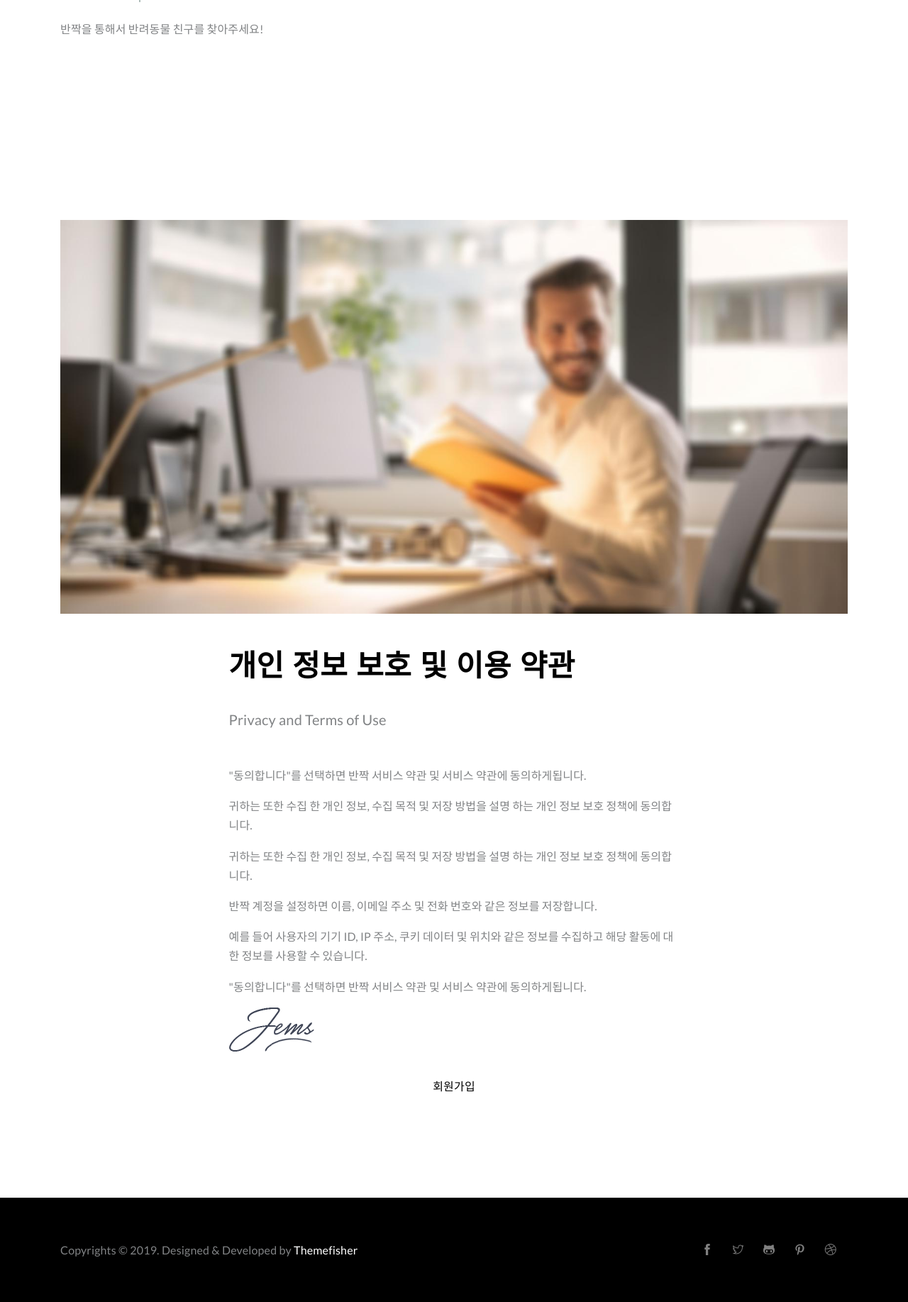
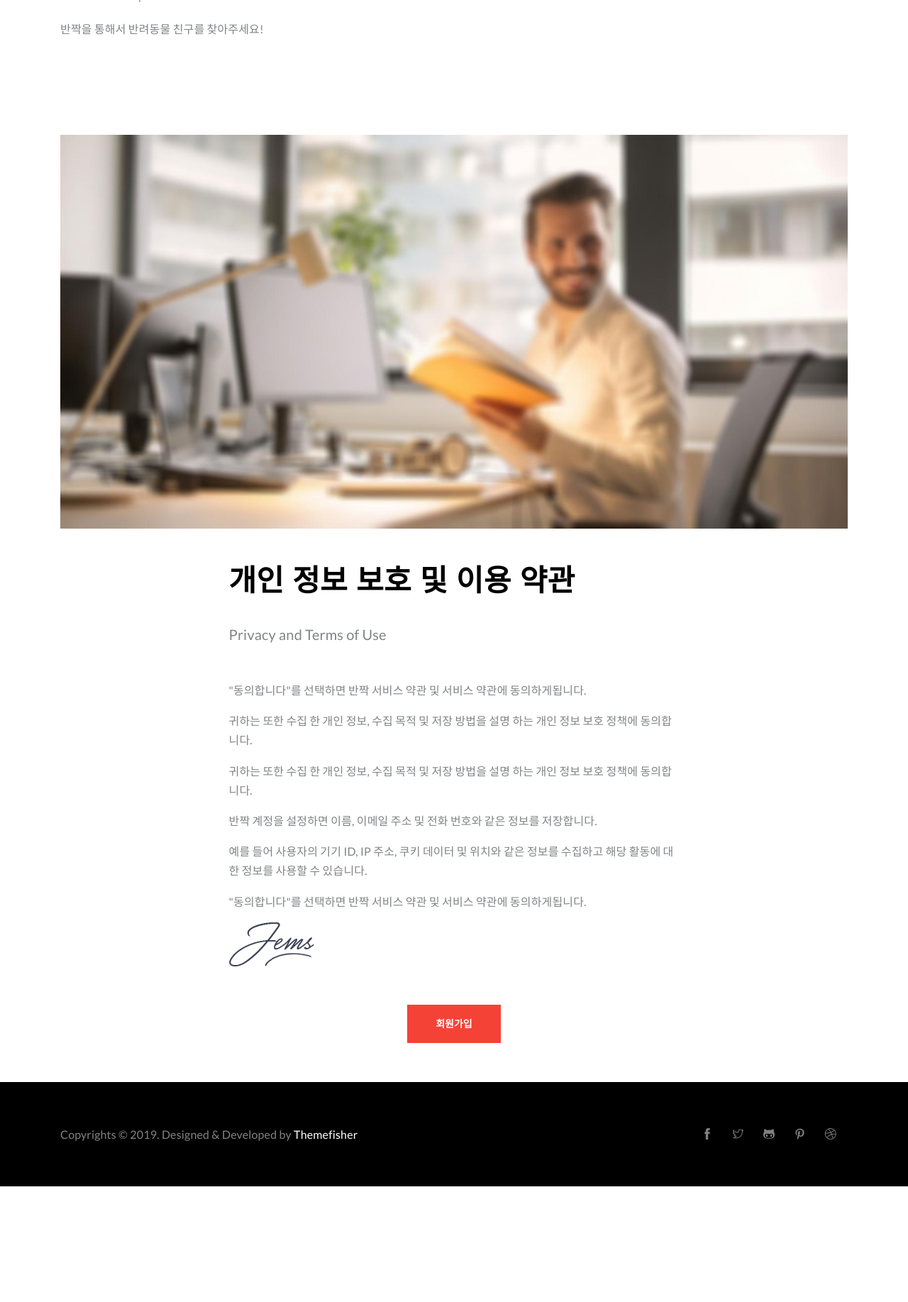
Before and after one commit to Handson-project-Team06/Pet_Matching, a Django app: page /before_sign_up/ in a window 1280 px wide. Shown: the part 340-2175 px from the top of the page at 71% size. After the commit the page ends 2012 px from the top, so only its background shows below. Run offline with Django 3.2, Linux system fonts and the light colour scheme; some libraries are stand-ins or nearby versions.

Commit message:
modify acccounts before sign up html file

```diff
--- a/accounts/templates/accounts/before_sign_up.html
+++ b/accounts/templates/accounts/before_sign_up.html
@@ -29,7 +29,6 @@
             <div class="collapse navbar-collapse" id="navbarsExample09">
                 <ul class="navbar-nav ml-auto">
                     <li class="nav-item  active"><a class="nav-link" href="{% url 'account:home' %}">Home</a></li>
-
                     <li class="nav-item dropdown">
                         <a class="nav-link dropdown-toggle" href="#" id="dropdown01" data-toggle="dropdown" aria-haspopup="true" aria-expanded="false">About</a>
                         <ul class="dropdown-menu" aria-labelledby="dropdown01">
@@ -37,7 +36,6 @@
                             <li><a class="dropdown-item" href="{% static '/about-us.html' %}">About Us</a></li>
                         </ul>
                     </li>
-
                     <li class="nav-item"><a class="nav-link" href="{% url 'account:sign_in' %}">로그인</a></li>
                     <li class="nav-item"><a class="nav-link" href="{% url 'account:before_sign_up' %}">회원가입</a></li>
                 </ul>
@@ -49,7 +47,6 @@
 
 {% block content %}
     <body>
-    <section class="section banner-3">
     <div class="container">
         <div class="row justify-content-center align-items-center">
             <div class="col-lg-12">
@@ -73,13 +70,15 @@
 
 
                 <img src="../../../static/images/signature.png" alt="" class="img-fluid">
-                    <div class="sign_in">
+                <div class="text-center">
                     <br>
-                        <p><a class="nav-link" href="{% url 'account:sign_up' %}">회원가입</a></p>
+                    <br>
+                    <button class="btn btn-main" onclick="window.location = '{% url 'account:sign_up' %}';">회원가입</button>
+                </div>
+                <br>
+                <br>
             </div>
         </div>
     </div>
-        </div>
-    </section>
     </body>
 {% endblock %}
```
Lines whose indentation alone changed are shown as unchanged.
